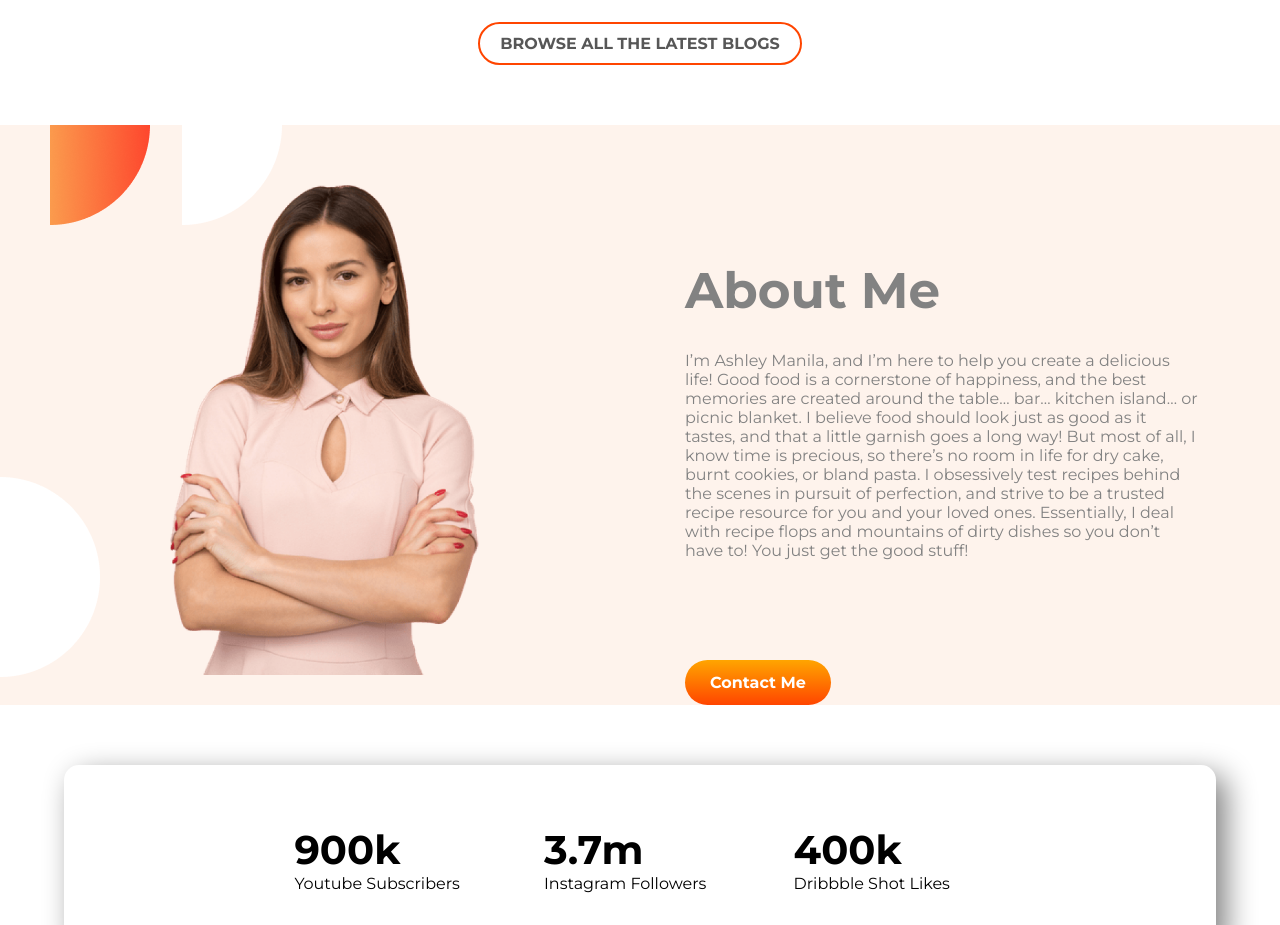
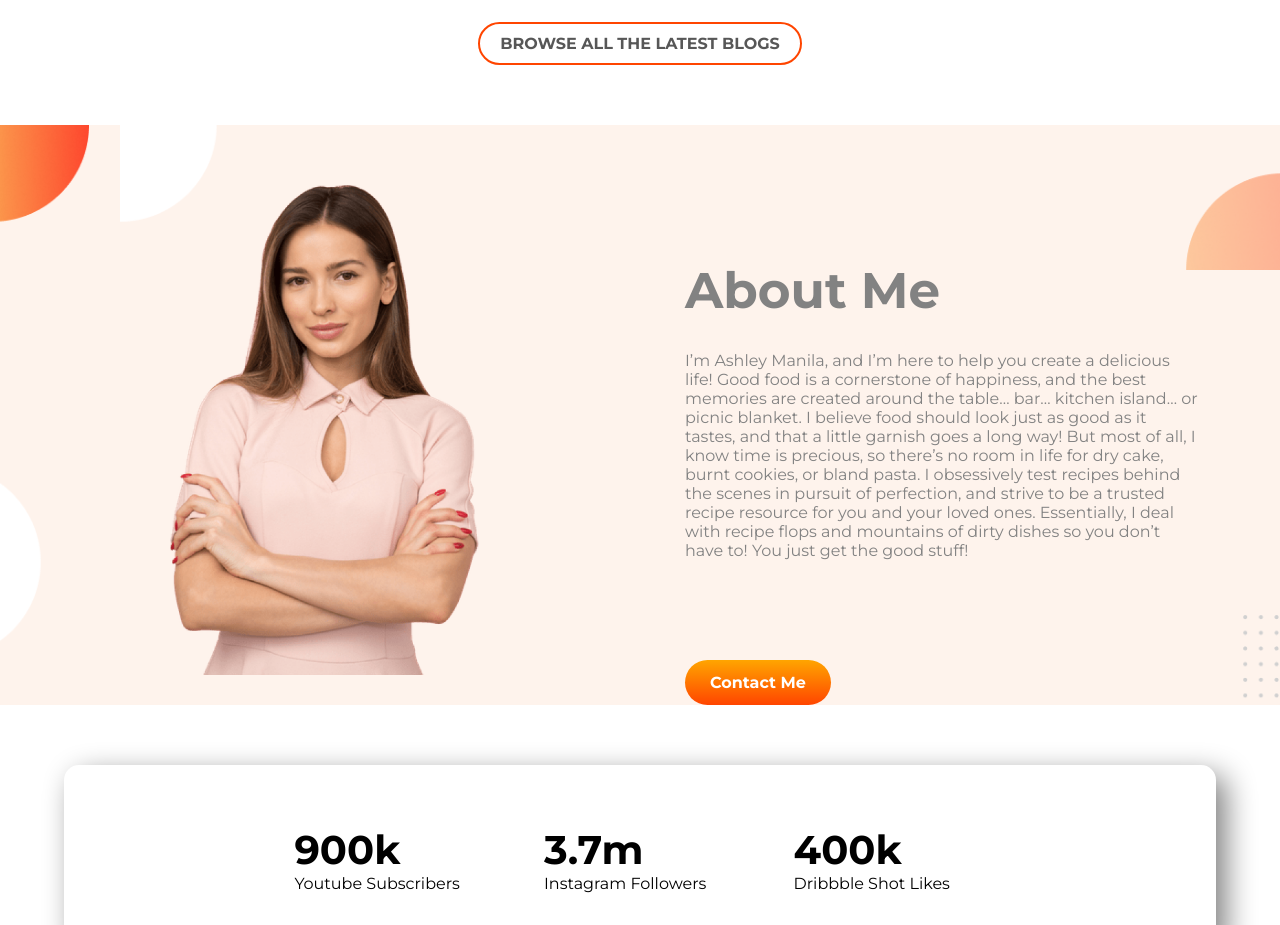
Before and after one commit to sabbirrhasan/foodies-spark, a plain HTML site: page index.html in a window 1280 px wide. Shown: the part 2860-3785 px from the top of the page. Drawn offline with Linux system fonts and the light colour scheme.

Commit message:
everything is updated

```diff
--- a/style.css
+++ b/style.css
@@ -328,7 +328,8 @@ body{
     width: 50%;
 }
 .about-containter{
-    background: url(images/about-banner.png);
+    background: url(images/about-banner.png) no-repeat center;
+    background-size: cover;
 }
 .about-image{
     padding-left: 170px;
```
